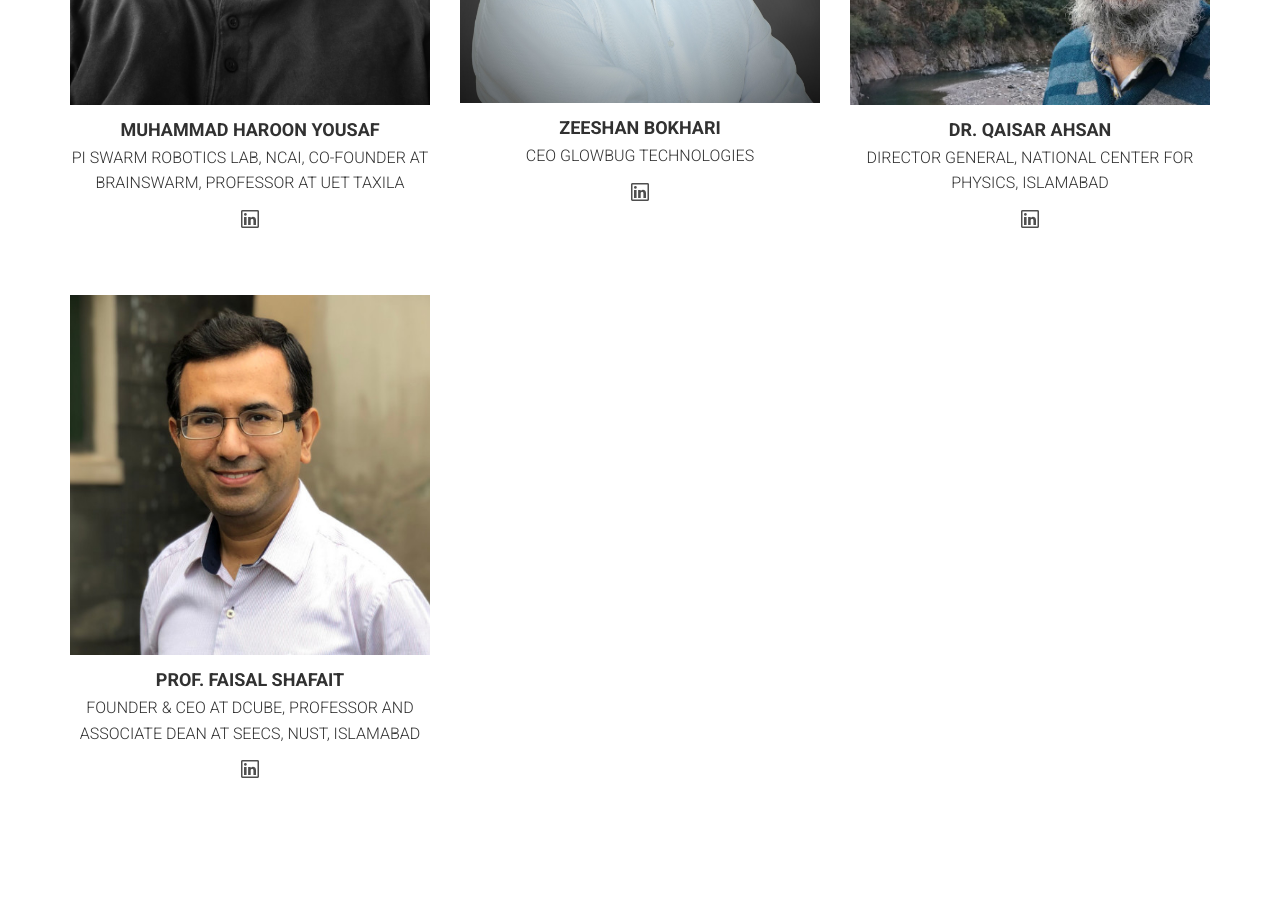
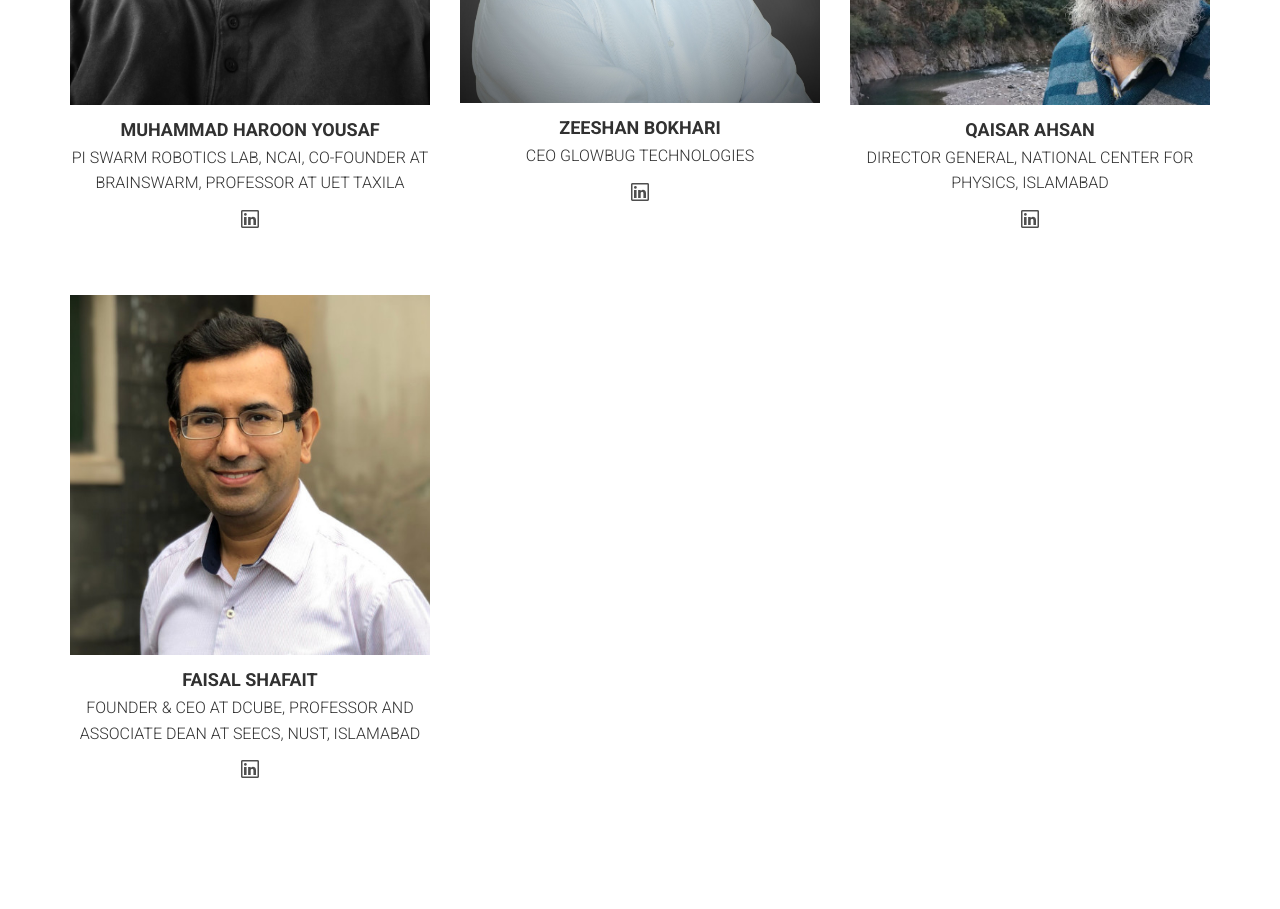
Before and after one commit to SPCAIOfficial/aice, a website: page index.html in a window 1280 px wide. Shown: the part 2660-3569 px from the top of the page. Drawn offline with Linux system fonts and the light colour scheme; files whose address does not match are found by name.

Commit message:
Update index.html

```diff
--- a/index.html
+++ b/index.html
@@ -220,7 +220,7 @@
                        <figure>
                            <img alt="" class="img-responsive center-block" src="assets/images/speakers/speaker-6.jpg">
                        </figure>
-                       <h4>Dr. Qaisar Ahsan</h4>
+                       <h4>Qaisar Ahsan</h4>
                        <p>Director General, National Center for Physics, Islamabad</p>
                        <ul class="social-block">
                            <li><a href="https://www.linkedin.com/in/qaisar-ahsan-9ab49083"><i class="ion-social-linkedin-outline"></i></a></li>
@@ -234,7 +234,7 @@
                    <div class="col-md-4">
                    <div class="speaker">
                        <figure> <img alt="" class="img-responsive center-block" src="assets/images/speakers/speaker-7.jpg">  </figure>
-                       <h4>Prof. Faisal Shafait</h4>
+                       <h4>Faisal Shafait</h4>
                        <p>Founder & CEO at DCUBE, Professor and Associate Dean at SEECS, NUST, Islamabad</p>
                        <ul class="social-block">
                            <li><a href="https://www.linkedin.com/in/faisalshafait/"><i class="ion-social-linkedin-outline"></i></a></li>
```
